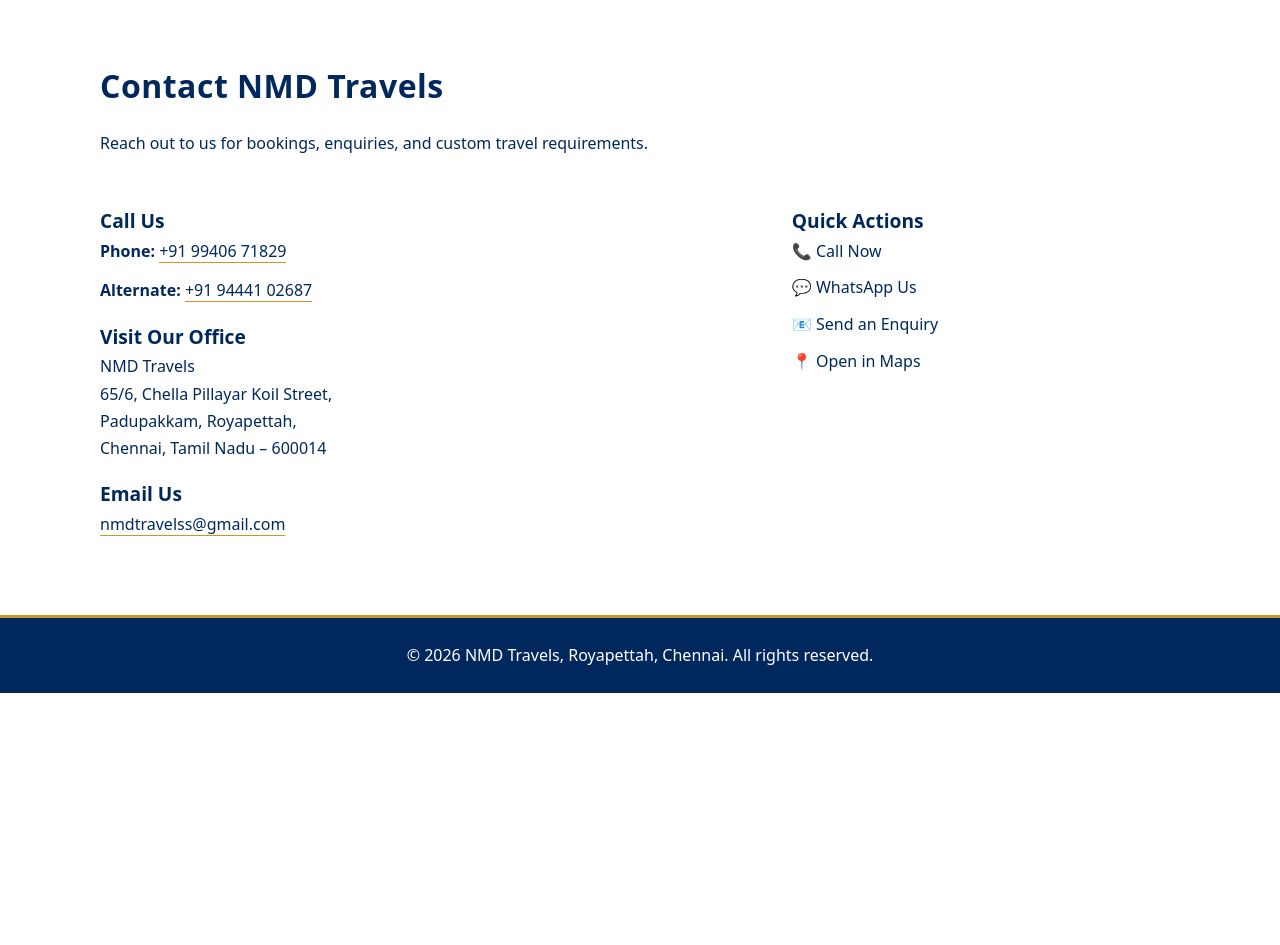
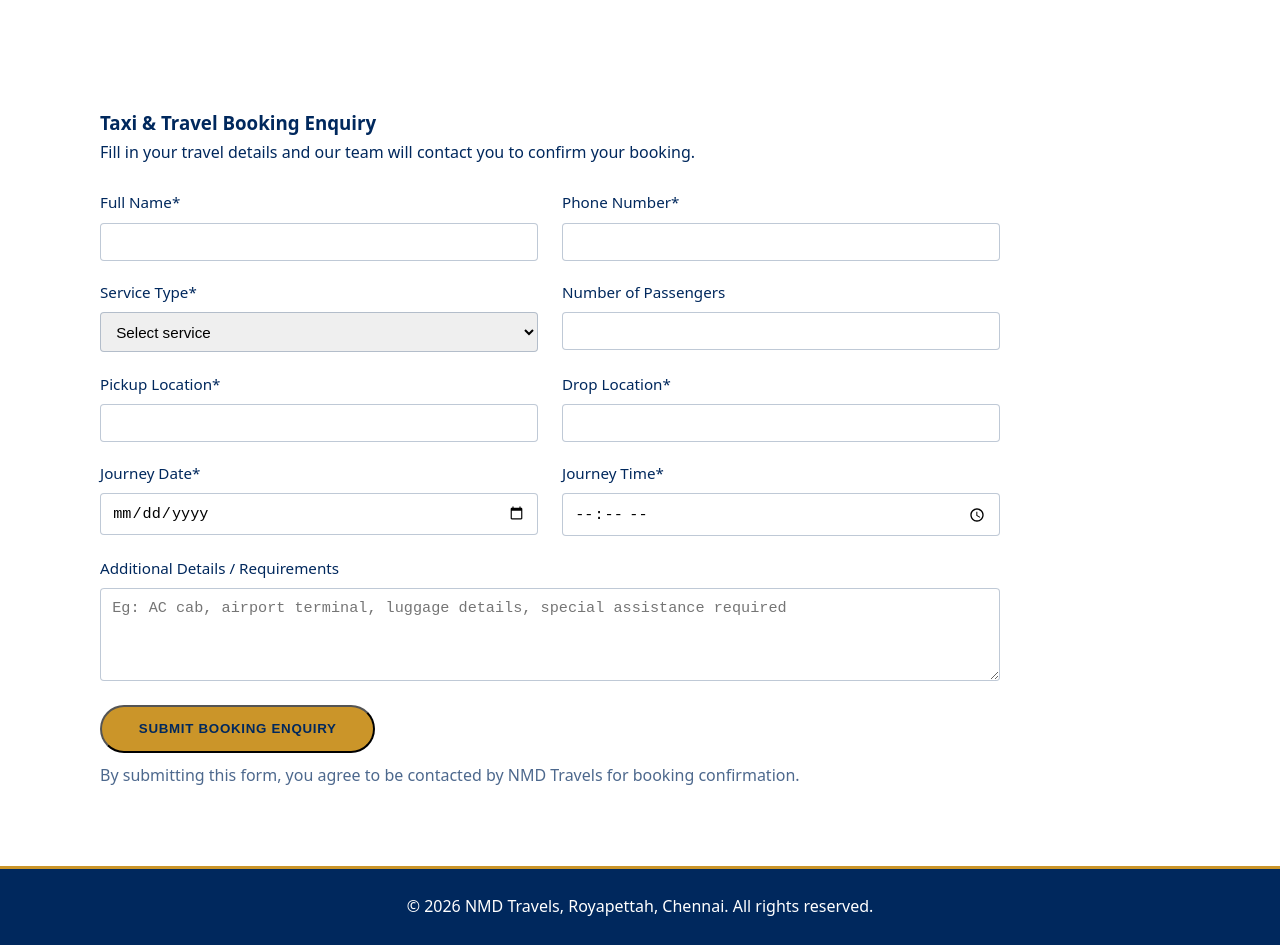
Before and after one commit to jeevakumara/NMD-TRAVELS, a plain HTML site: page index.html in a window 1280 px wide. Shown: the part 7540-8485 px from the top of the page. Before the commit the page ends 8233 px from the top, so only its background shows below. Drawn offline with Linux system fonts and the light colour scheme.

Commit message:
Phase 4.1: Booking enquiry form UI and basic validation

```diff
--- a/assets/css/style.css
+++ b/assets/css/style.css
@@ -465,3 +465,58 @@ button:focus {
     color: var(--gold);
     border-color: var(--gold);
 }
+
+.booking-form {
+    margin-top: 1.5rem;
+    max-width: 900px;
+}
+
+.form-row {
+    display: flex;
+    gap: 1.5rem;
+    margin-bottom: 1.2rem;
+}
+
+.form-group {
+    flex: 1;
+    display: flex;
+    flex-direction: column;
+}
+
+.form-group label {
+    font-size: 0.95rem;
+    margin-bottom: 0.4rem;
+}
+
+.form-group input,
+.form-group select,
+.form-group textarea {
+    padding: 0.6rem 0.7rem;
+    border-radius: 4px;
+    border: 1px solid rgba(0, 40, 93, 0.25);
+    font-size: 0.95rem;
+}
+
+.form-group input:focus,
+.form-group select:focus,
+.form-group textarea:focus {
+    border-color: var(--gold);
+    outline: none;
+    box-shadow: 0 0 0 1px rgba(203, 149, 41, 0.4);
+}
+
+.form-actions {
+    margin-top: 1.5rem;
+}
+
+.form-note {
+    margin-top: 0.6rem;
+    font-size: 0.85rem;
+    color: rgba(0, 40, 93, 0.7);
+}
+
+@media (max-width: 768px) {
+    .form-row {
+        flex-direction: column;
+    }
+}
--- a/assets/js/main.js
+++ b/assets/js/main.js
@@ -25,3 +25,25 @@ document.addEventListener("DOMContentLoaded", () => {
     window.addEventListener("scroll", onScroll);
     onScroll();
 });
+
+// Booking form basic validation and UX
+document.addEventListener("DOMContentLoaded", () => {
+    const form = document.getElementById("bookingForm");
+    if (!form) return;
+
+    form.addEventListener("submit", (e) => {
+        e.preventDefault();
+
+        // Simple HTML5 validity check
+        if (!form.checkValidity()) {
+            form.reportValidity();
+            return;
+        }
+
+        // For now, just show a success message.
+        // Later we will integrate Firestore or WhatsApp deep link.
+        alert("Thank you! Your booking enquiry has been received. Our team will contact you shortly.");
+
+        form.reset();
+    });
+});
--- a/index.html
+++ b/index.html
@@ -427,39 +427,79 @@
 
         <!-- Contact -->
         <section id="contact" class="section">
-            <div class="container">
-                <h2>Contact NMD Travels</h2>
-                <p>Reach out to us for bookings, enquiries, and custom travel requirements.</p>
+            <div class="container" style="margin-top: 3rem;">
+                <h3>Taxi & Travel Booking Enquiry</h3>
+                <p>Fill in your travel details and our team will contact you to confirm your booking.</p>
 
-                <div class="contact-grid">
-                    <div class="contact-info">
-                        <h3>Call Us</h3>
-                        <p><strong>Phone:</strong> <a href="tel:+919940671829">+91 99406 71829</a></p>
-                        <p><strong>Alternate:</strong> <a href="tel:+919444102687">+91 94441 02687</a></p>
+                <form id="bookingForm" class="booking-form" novalidate>
+                    <div class="form-row">
+                        <div class="form-group">
+                            <label for="fullName">Full Name*</label>
+                            <input type="text" id="fullName" name="fullName" required>
+                        </div>
 
-                        <h3>Visit Our Office</h3>
-                        <p>
-                            NMD Travels<br>
-                            65/6, Chella Pillayar Koil Street,<br>
-                            Padupakkam, Royapettah,<br>
-                            Chennai, Tamil Nadu – 600014
-                        </p>
-
-                        <h3>Email Us</h3>
-                        <p><a href="mailto:nmdtravelss@gmail.com">nmdtravelss@gmail.com</a></p>
+                        <div class="form-group">
+                            <label for="phone">Phone Number*</label>
+                            <input type="tel" id="phone" name="phone" required>
+                        </div>
                     </div>
 
-                    <div class="contact-actions">
-                        <h3>Quick Actions</h3>
-                        <ul>
-                            <li>📞 Call Now</li>
-                            <li>💬 WhatsApp Us</li>
-                            <li>📧 Send an Enquiry</li>
-                            <li>📍 Open in Maps</li>
-                        </ul>
-                        <!-- Phase 3/4: Booking form + WhatsApp link will be implemented here -->
+                    <div class="form-row">
+                        <div class="form-group">
+                            <label for="serviceType">Service Type*</label>
+                            <select id="serviceType" name="serviceType" required>
+                                <option value="">Select service</option>
+                                <option value="Local Taxi">Local Taxi in Chennai</option>
+                                <option value="Airport Transfer">Airport Pickup &amp; Drop</option>
+                                <option value="Outstation Cab">Outstation Cab</option>
+                                <option value="Tempo Traveller">Tempo Traveller Rental</option>
+                                <option value="Corporate Travel">Corporate Travel</option>
+                                <option value="Wedding/Event">Wedding &amp; Event Transportation</option>
+                            </select>
+                        </div>
+
+                        <div class="form-group">
+                            <label for="passengers">Number of Passengers</label>
+                            <input type="number" id="passengers" name="passengers" min="1" max="100">
+                        </div>
                     </div>
-                </div>
+
+                    <div class="form-row">
+                        <div class="form-group">
+                            <label for="pickup">Pickup Location*</label>
+                            <input type="text" id="pickup" name="pickup" required>
+                        </div>
+
+                        <div class="form-group">
+                            <label for="drop">Drop Location*</label>
+                            <input type="text" id="drop" name="drop" required>
+                        </div>
+                    </div>
+
+                    <div class="form-row">
+                        <div class="form-group">
+                            <label for="journeyDate">Journey Date*</label>
+                            <input type="date" id="journeyDate" name="journeyDate" required>
+                        </div>
+
+                        <div class="form-group">
+                            <label for="journeyTime">Journey Time*</label>
+                            <input type="time" id="journeyTime" name="journeyTime" required>
+                        </div>
+                    </div>
+
+                    <div class="form-group">
+                        <label for="message">Additional Details / Requirements</label>
+                        <textarea id="message" name="message" rows="4"
+                            placeholder="Eg: AC cab, airport terminal, luggage details, special assistance required"></textarea>
+                    </div>
+
+                    <div class="form-actions">
+                        <button type="submit" class="btn-primary">Submit Booking Enquiry</button>
+                        <p class="form-note">By submitting this form, you agree to be contacted by NMD Travels for
+                            booking confirmation.</p>
+                    </div>
+                </form>
             </div>
         </section>
     </main>
```
